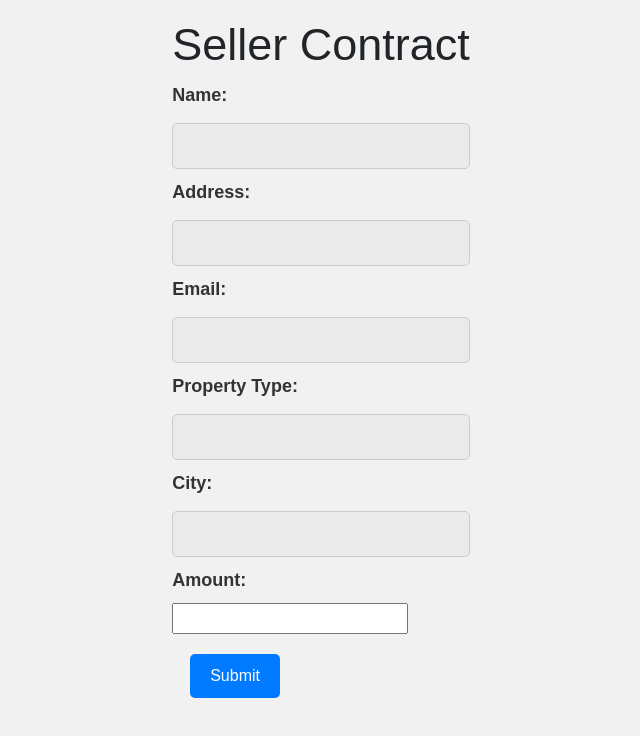
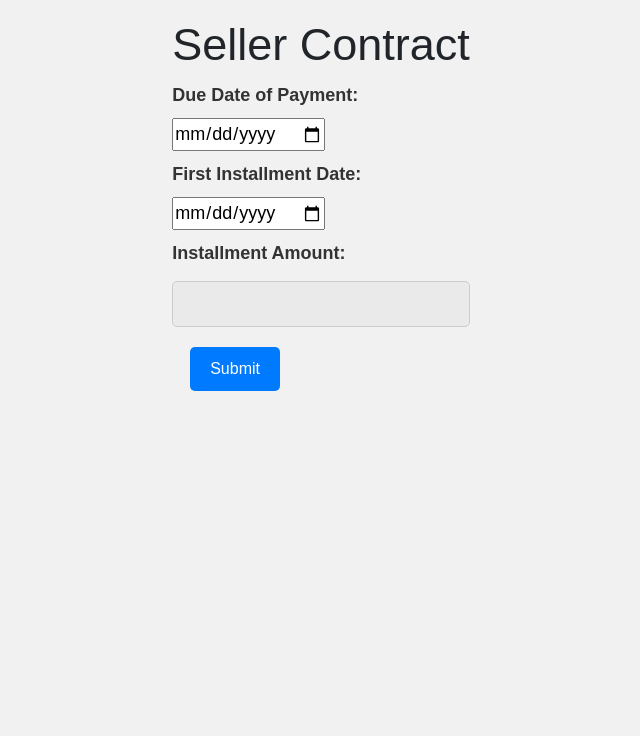
Before and after one commit to Kirtanshah2303/FCS_RealEstateAggregator_FrontEnd, a React (Create React App) app: page /sellerContract/1 in a window 1280 px wide. Shown: the top 736 px of the page, without its empty margins (319-959 px from the left). Built offline with nearby package versions, Linux system fonts and the light colour scheme; sample sign-in values are in the browser's storage.

Commit message:
modified:   src/components/SellerContract.js

```diff
--- a/src/components/SellerContract.js
+++ b/src/components/SellerContract.js
@@ -3,15 +3,15 @@ import { useNavigate } from 'react-router-dom';
 
 const Contract = () => {
   const [formData, setFormData] = useState({
-    contractStartDate: '',
-    contractEndDate: '',
-    propertyType: '',
-    city: '',
-    rentAmount: '',
-    name: '',
-    address: '',
-    email: '',
-    securityDeposit: '',
+    dueDatePayment: '',
+    firstInstallmentDate: '',
+    firstInstallmentAmount: '',
+    // city: '',
+    // rentAmount: '',
+    // name: '',
+    // address: '',
+    // email: '',
+    // securityDeposit: '',
   });
 
   const handleChange = (e) => {
@@ -35,36 +35,36 @@ const Contract = () => {
     <div className="text-primary">
       <form onSubmit={handleSubmit}>
         <div>
-          <label>Name:</label>
+          <label>Due Date of Payment:</label>
           <input
-            type="text"
-            name="name"
+            type="date"
+            name="dueDatePayment"
             value={formData.name}
             onChange={handleChange}
           />
         </div>
 
         <div>
-          <label>Address:</label>
+          <label>First Installment Date:</label>
           <input
-            type="text"
-            name="address"
+            type="date"
+            name="firstInstallmentDate"
             value={formData.address}
             onChange={handleChange}
           />
         </div>
 
         <div>
-          <label>Email:</label>
+          <label>Installment Amount:</label>
           <input
-            type="email"
-            name="email"
+            type="text"
+            name="firstInstallmentAmount"
             value={formData.email}
             onChange={handleChange}
           />
         </div>
 
-        <div>
+        {/* <div>
           <label>Property Type:</label>
           <input
             type="text"
@@ -92,7 +92,7 @@ const Contract = () => {
             value={formData.rentAmount}
             onChange={handleChange}
           />
-        </div>
+        </div> */}
 
         <button className="contract-button mx-3" type="button" onClick={handleContract}>
          Submit
```
